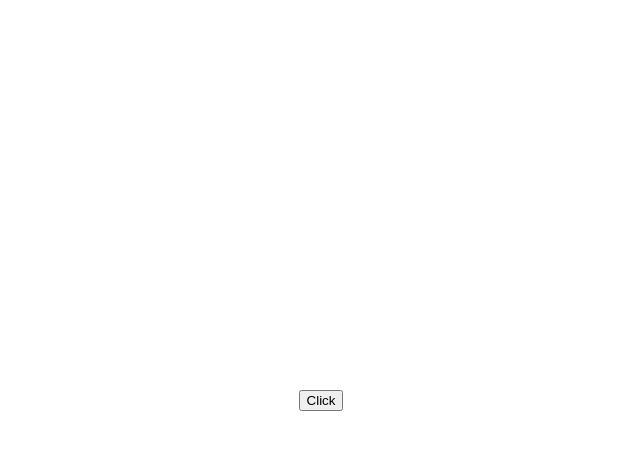
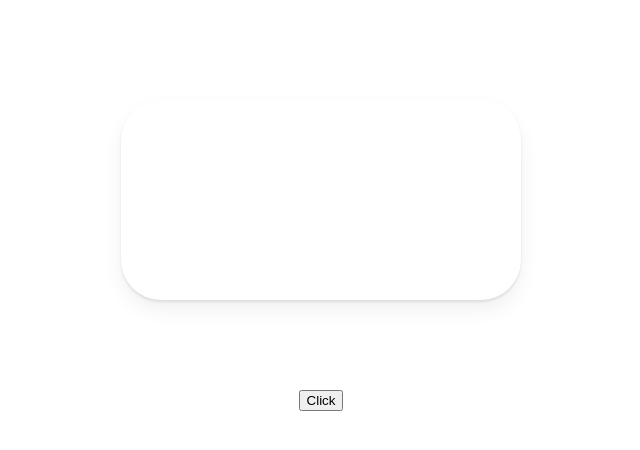
Before and after one commit to johj703/react_masterclass, a React (Create React App) app in the folder animation/: page / in a window 1280 px wide. Both pictures are taken after a click on the button "Click". Shown: the top 450 px of the page, without its empty margins (319-959 px from the left). Built offline with nearby package versions, Linux system fonts and the light colour scheme.

Commit message:
animate, exit 속성 추가

```diff
--- a/animation/src/App.tsx
+++ b/animation/src/App.tsx
@@ -43,7 +43,7 @@ function App() {
     <Wrapper>
       <button onClick={toggleShowing}>Click</button>
       <AnimatePresence>
-        {showing ? <Box variants={boxVariants} initial="initial" /> : null}
+        {showing ? <Box variants={boxVariants} initial="initial" animate="visible" exit="leaving" /> : null}
       </AnimatePresence>
     </Wrapper>
   );
```
